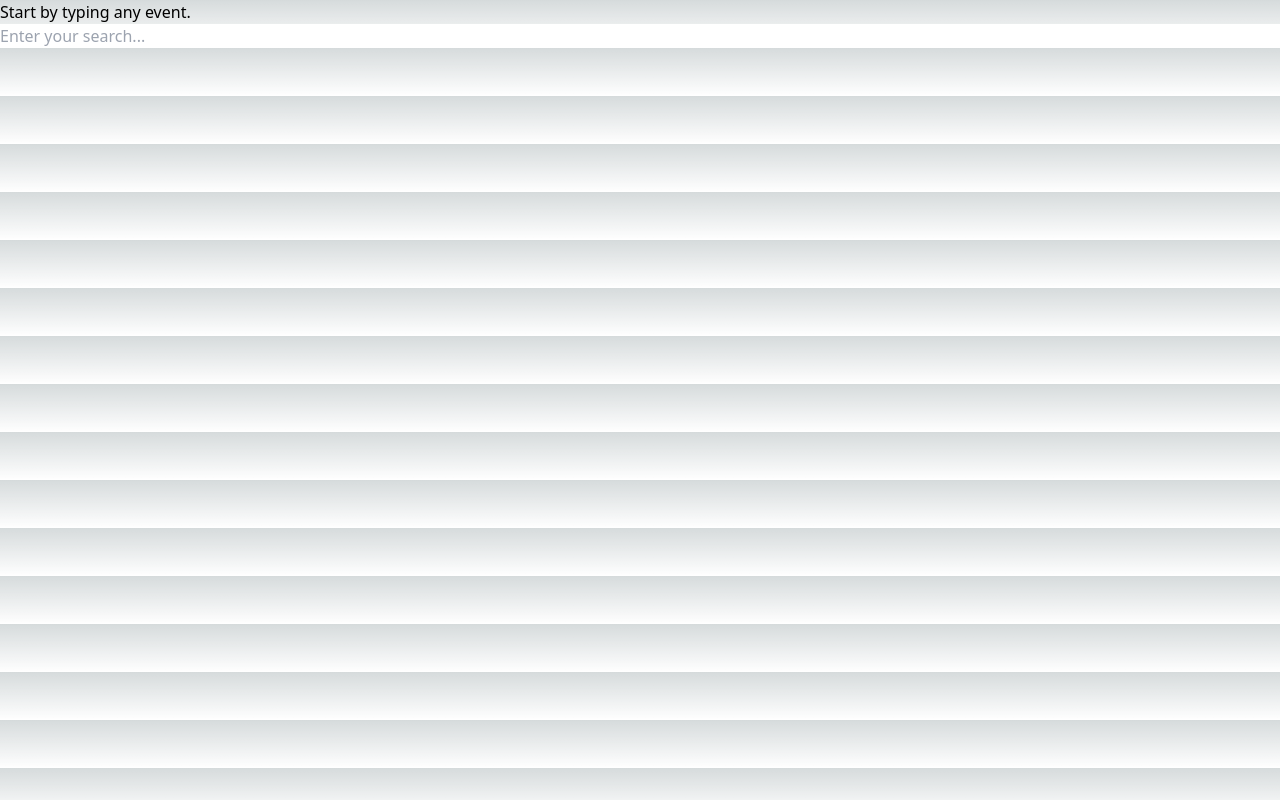
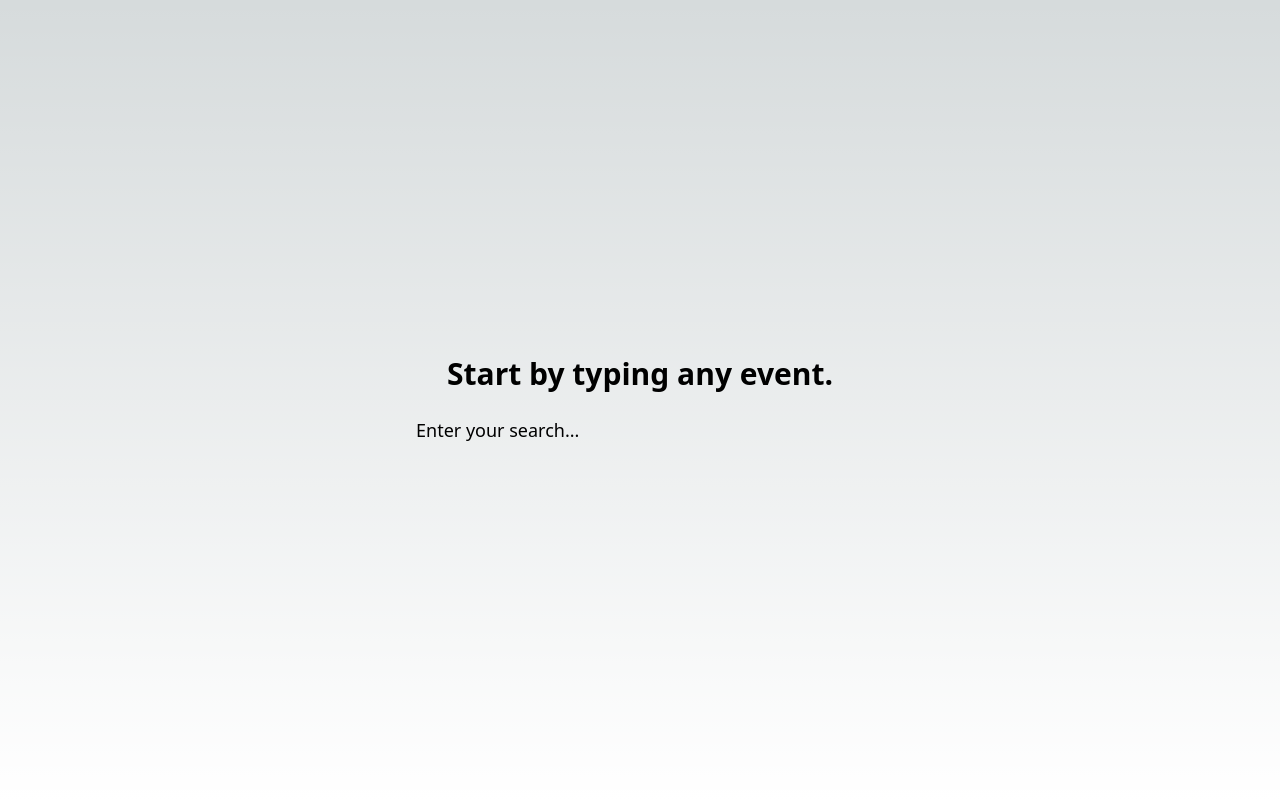
Before and after one commit to vznh/boo, a Next.js app: page / in a window 1280 px wide. Built offline with nearby package versions, Linux system fonts and the light colour scheme.

Commit message:
fix: views not receiving tailwind treatment

```diff
--- a/tailwind.config.ts
+++ b/tailwind.config.ts
@@ -2,6 +2,8 @@ import type { Config } from "tailwindcss";
 
 const config: Config = {
   content: [
+    "./src/views/**/*.{tsx}",
+    "./src/**/*.{html,js,ts,tsx}",
     "./src/pages/**/*.{js,ts,jsx,tsx,mdx}",
     "./src/components/**/*.{js,ts,jsx,tsx,mdx}",
     "./src/app/**/*.{js,ts,jsx,tsx,mdx}",
```
